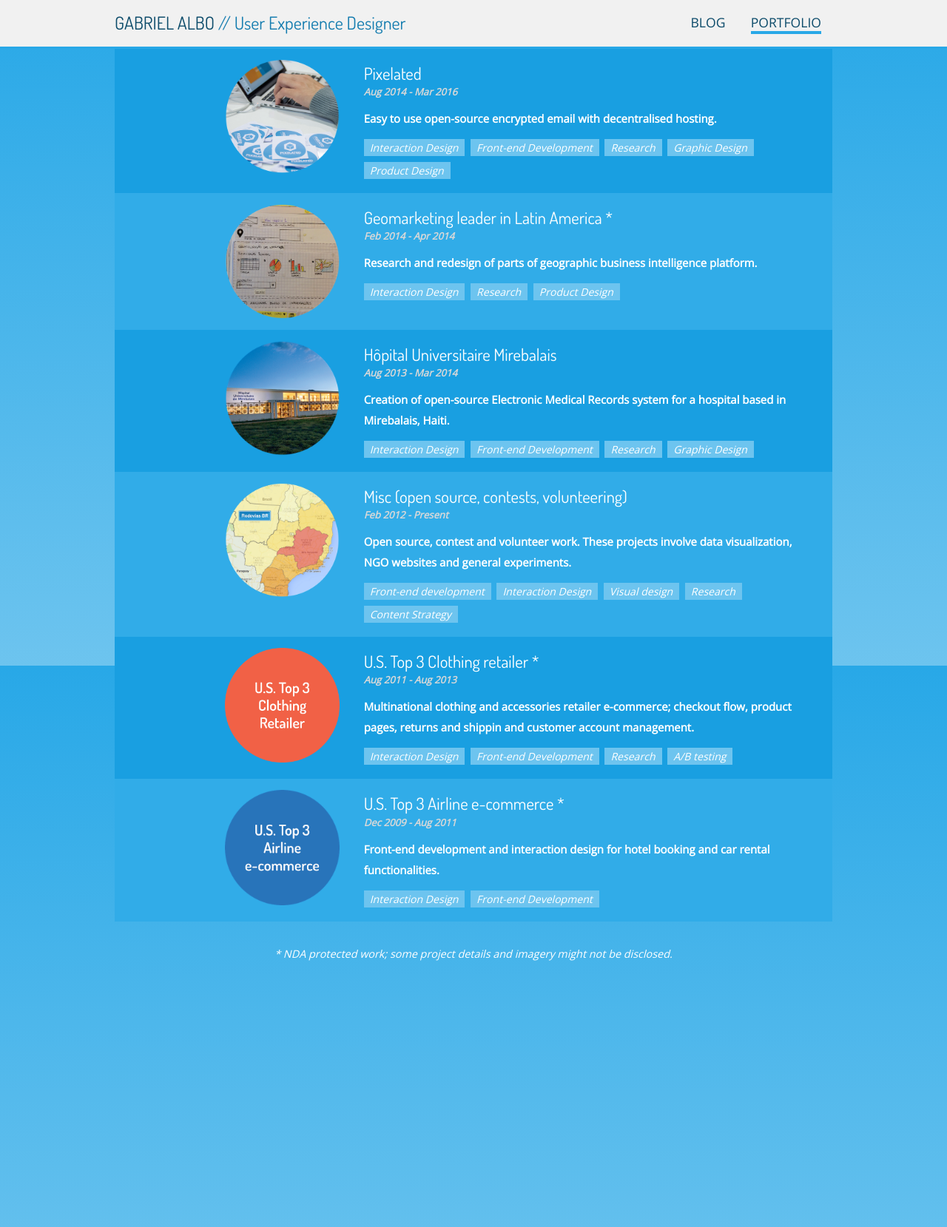
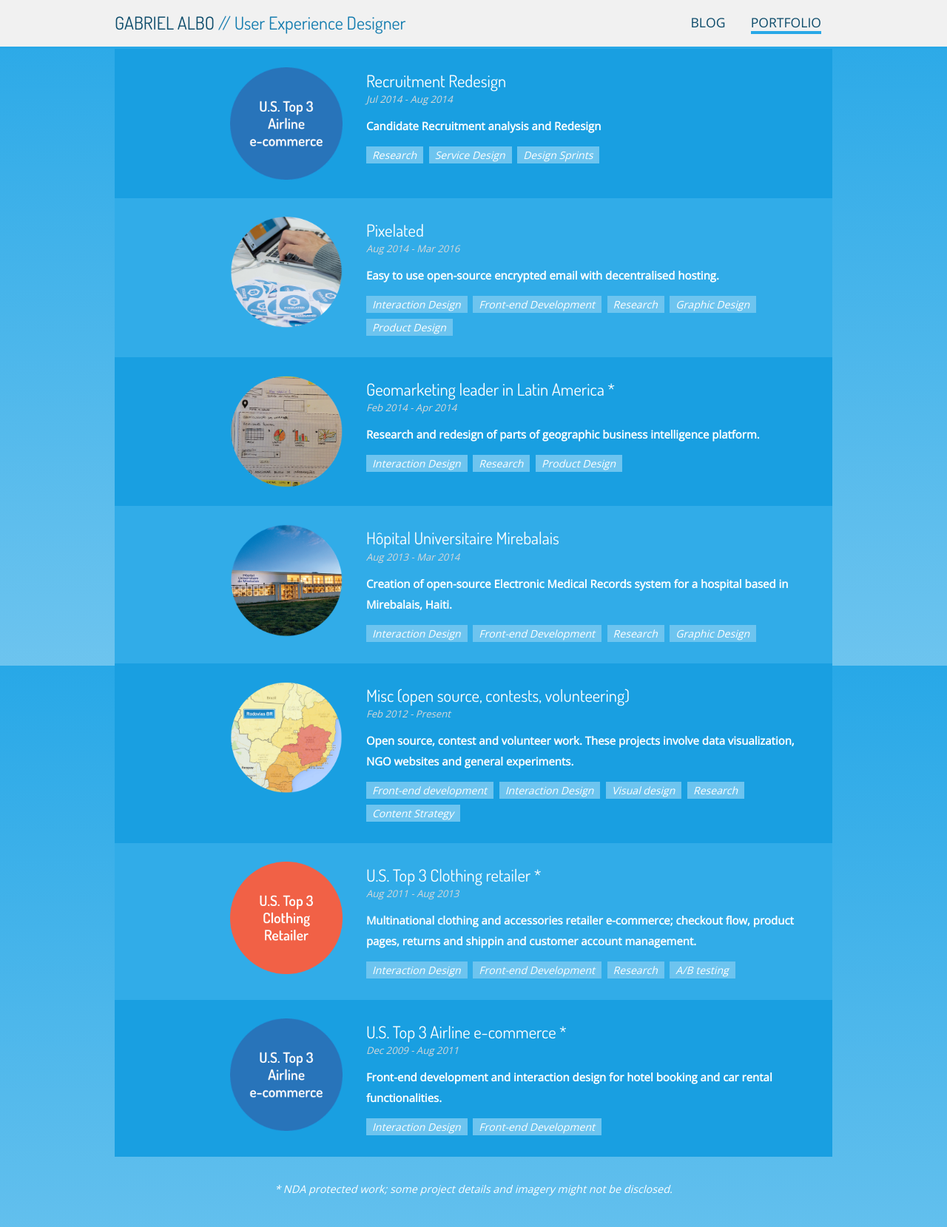
Before and after one commit to albogabriel/gabrielalbo.com, a Jekyll site: the page built from portfolio/index.html, in a window 1280 px wide. Shown: the whole page at 74% size. Built offline with Jekyll 4.4.1, drawn with Linux system fonts in a browser that asks for light colours.

Commit message:
Adding Recruitment Redesign post and changing spacing and font weight in the list of projects

```diff
--- /dev/null
+++ b/_posts/20-07-24-apoio-ao-recrutamento.markdown
@@ -0,0 +1,22 @@
+---
+layout: project
+title:  "Recruitment Redesign"
+start-date: Jul 2014
+end-date: Aug 2014
+category: projects
+current-page: portfolio-item
+image: "airline-round.png"
+short-description: "Candidate Recruitment analysis and Redesign"
+skills: [Research, Service Design, Design Sprints]
+skills-used: [Research, Service Design, Design Sprints]
+---
+
+This was a Thoughtworks internal initiative aiming to support a redesign of the recruitment processes in Brazil, which were going through difficulties regarding its length, quantitative and qualitative results. A Service Design approach was used, including research, prototyping and experimentation through close collaboration with recruiters.
+
+There was a measurable improvement in process lengths in the different phases (CV screening, phone screening, interviewing and hiring decision processes) and a noticeable improvement regarding recruiting team happiness and candidate experience.
+
+<br>
+<span class="category-description">LOCATIONS:</span>
+Porto Alegre, Belo Horizonte (Brazil)
+
+<span class="category-description">PROCESS, TECHNOLOGIES AND TECHNIQUES:</span>{% for item in page.skills-used %}<span class="skill-item">{{ item }}</span> {% endfor %}
--- a/css/screen.scss
+++ b/css/screen.scss
@@ -398,7 +398,7 @@ li.post-header {
   min-height: 90px;
   height: 100%;
   color: $light-header-background;
-  padding: 15px;
+  padding: 25px;
 
   a, a:visited {
     display: block;
@@ -408,6 +408,7 @@ li.post-header {
 
   .post-header-date {
     color: darken($light-header-background, 10);
+    font-weight: lighter;
     font-size: 75%;
     font-style: italic;
     margin-top: -8px;
```
